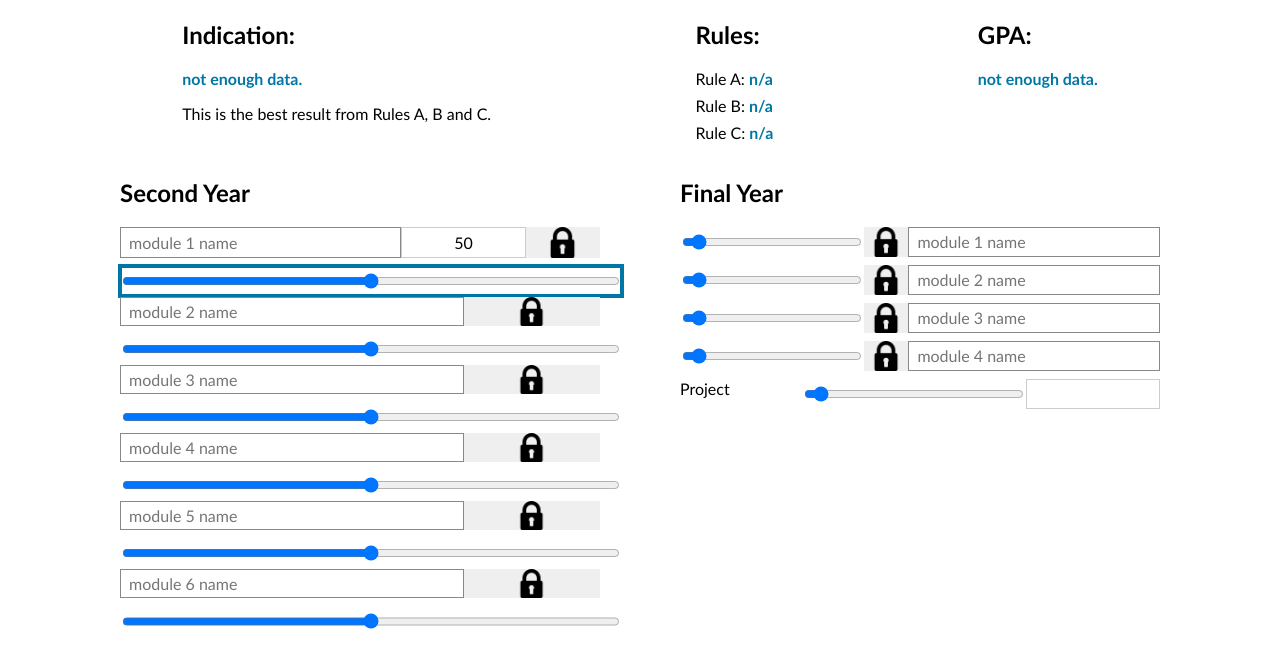
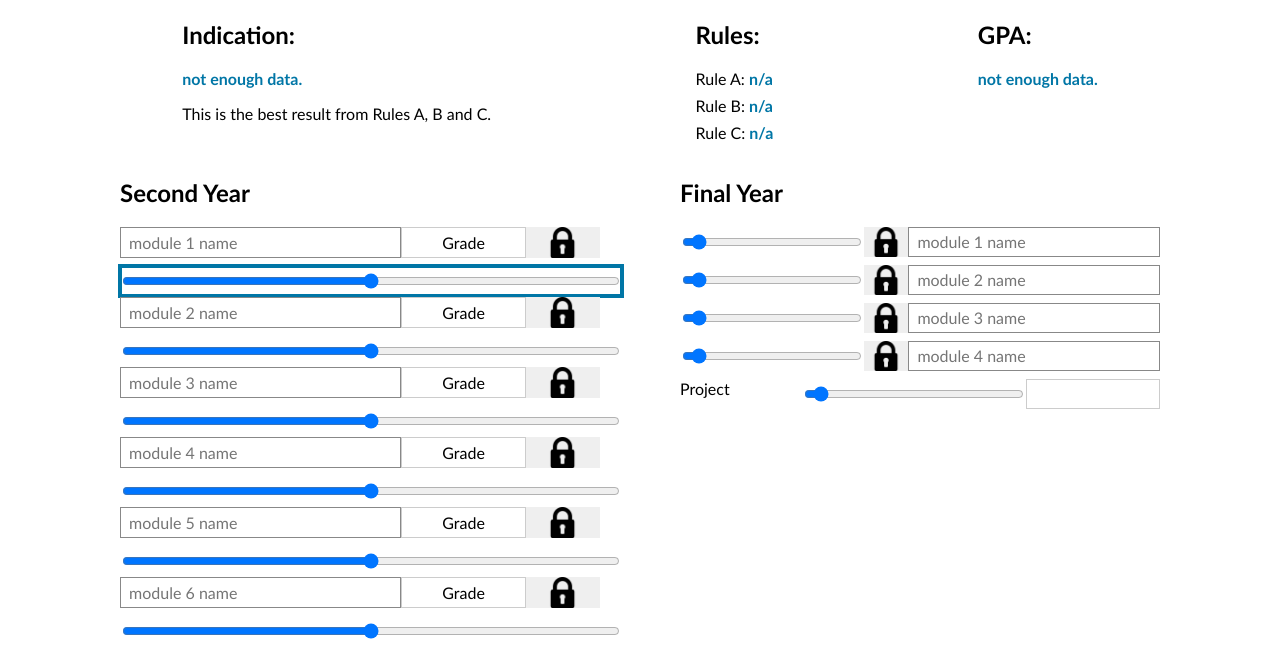
Before and after one commit to portsoc/dcalc, a website with bundled scripts: page index.html in a window 1280 px wide. Shown: the part 82-742 px from the top of the page. Built offline with nearby package versions, Linux system fonts and the light colour scheme.

Commit message:
Updated ids

```diff
--- a/index.html
+++ b/index.html
@@ -41,38 +41,43 @@
   <ul>
     <div class="module">
       <input id="l5name1" type="text" tabindex="2" list="module-list" placeholder="module 1 name">
-      <output id="15mark1output">50</output>
-      <button class="lock-button" id="15mark1"></button>
+      <output id="15mark1output">Grade</output>
+      <button class="lock-button" id="lock-15mark1"></button>
     </div>
     <input class="range-input" id="l5mark1" type="range" min="0" max="100" value="50" tabindex="1" autofocus>
 
     <div class="module">
       <input id="l5name2" type="text" tabindex="4" list="module-list" placeholder="module 2 name">
-      <button class="lock-button" id="15mark1"></button>
+      <output id="15mark2output">Grade</output>
+      <button class="lock-button" id="lock-15mark2"></button>
     </div>
     <input class="range-input" id="l5mark2" type="range" min="0" max="100" value="50" tabindex="3">
 
     <div class="module">
       <input id="l5name3" type="text" tabindex="6" list="module-list" placeholder="module 3 name">
-      <button class="lock-button" id="15mark1"></button>
+      <output id="15mark3output">Grade</output>
+      <button class="lock-button" id="lock-15mark3"></button>
     </div>
     <input class="range-input" id="l5mark3" type="range" min="0" max="100" value="50" tabindex="5">
 
     <div class="module">
       <input id="l5name4" type="text" tabindex="8" list="module-list" placeholder="module 4 name">
-      <button class="lock-button" id="15mark1"></button>
+      <output id="15mark4output">Grade</output>
+      <button class="lock-button" id="lock-15mark4"></button>
     </div>
     <input class="range-input" id="l5mark4" type="range" min="0" max="100" value="50" tabindex="7">
 
     <div class="module">
       <input id="l5name5" type="text" tabindex="10" list="module-list" placeholder="module 5 name">
-      <button class="lock-button" id="15mark1"></button>
+      <output id="15mark5output">Grade</output>
+      <button class="lock-button" id="lock-15mark5"></button>
     </div>
     <input class="range-input" id="l5mark5" type="range" min="0" max="100" value="50" tabindex="9">
 
     <div class="module">
       <input id="l5name6" type="text" tabindex="12" list="module-list" placeholder="module 6 name">
-      <button class="lock-button" id="15mark1"></button>
+      <output id="15mark6output">Grade</output>
+      <button class="lock-button" id="lock-15mark6"></button>
     </div>
     <input class="range-input" id="l5mark6" type="range" min="0" max="100" value="50" tabindex="11">
 
--- a/style.css
+++ b/style.css
@@ -120,7 +120,15 @@ ul .range-input{
   border: 1px solid #ccc;
 }
 
-
+.range-input::-webkit-slider-thumb {
+  background-color: #621360;
+}
+.range-input::-moz-range-thumb {
+  background-color: #621360;
+}
+.range-input::-ms-thumb {
+  background-color: #621360;
+} /*idk why this doesn't work */
 
 ul {
   padding: 0;
```
